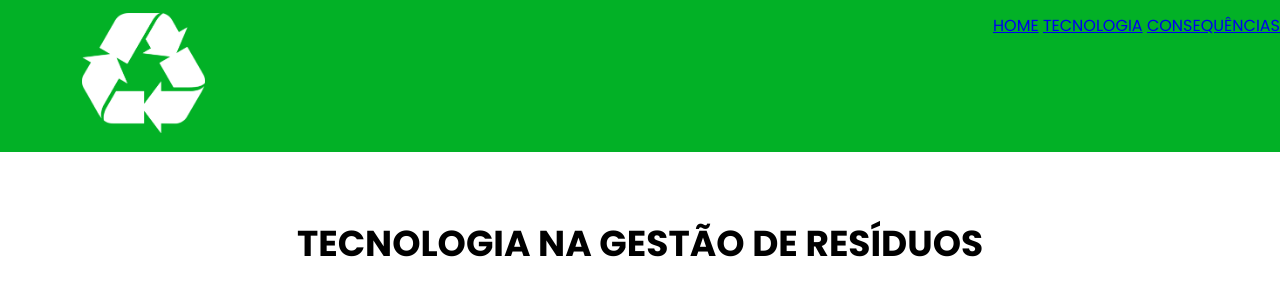
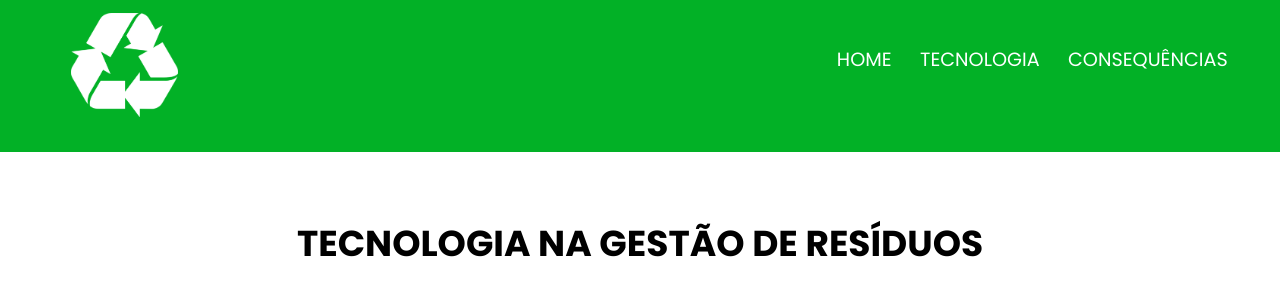
Before and after one commit to GabrielHeleno27/Proejto-Socioambiental, a plain HTML site: page index.html in a window 1280 px wide. Shown: the top 307 px of the page. Drawn offline with Linux system fonts and the light colour scheme.

Commit message:
Update style.css

```diff
--- a/style.css
+++ b/style.css
@@ -21,13 +21,13 @@ header{
     max-height:  100vh;
     margin-left: 10%;
 }
-.conteiner-navbar{
+#conteiner-navbar{
     width: 50%;
     padding-top: 2.5%;
     padding-left: 8%;
     font-size: 1.2em;
 }
-.conteiner-navbar a{
+#conteiner-navbar a{
    color: white;
    text-decoration: none;
    padding-left: 5%;
```
